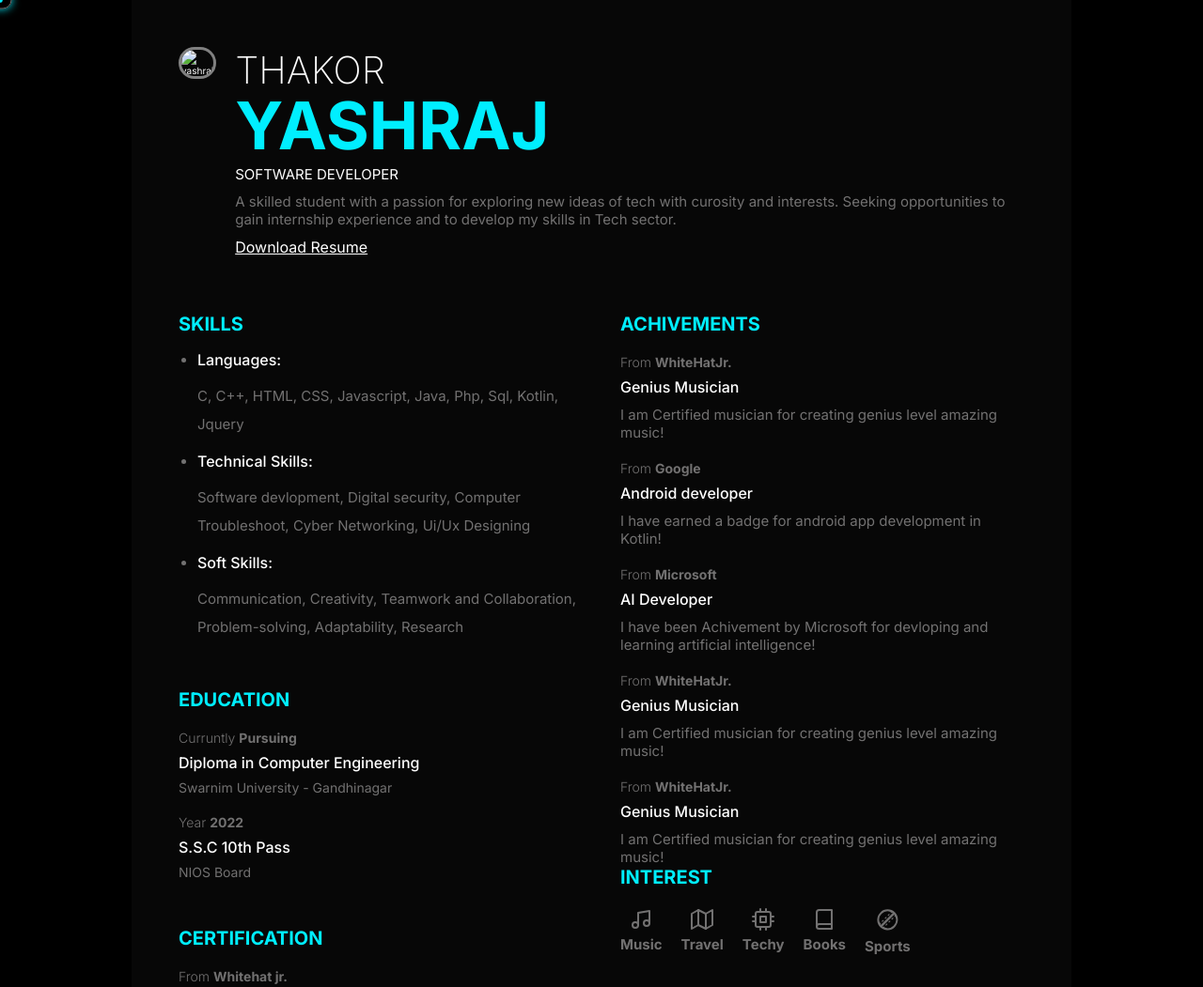
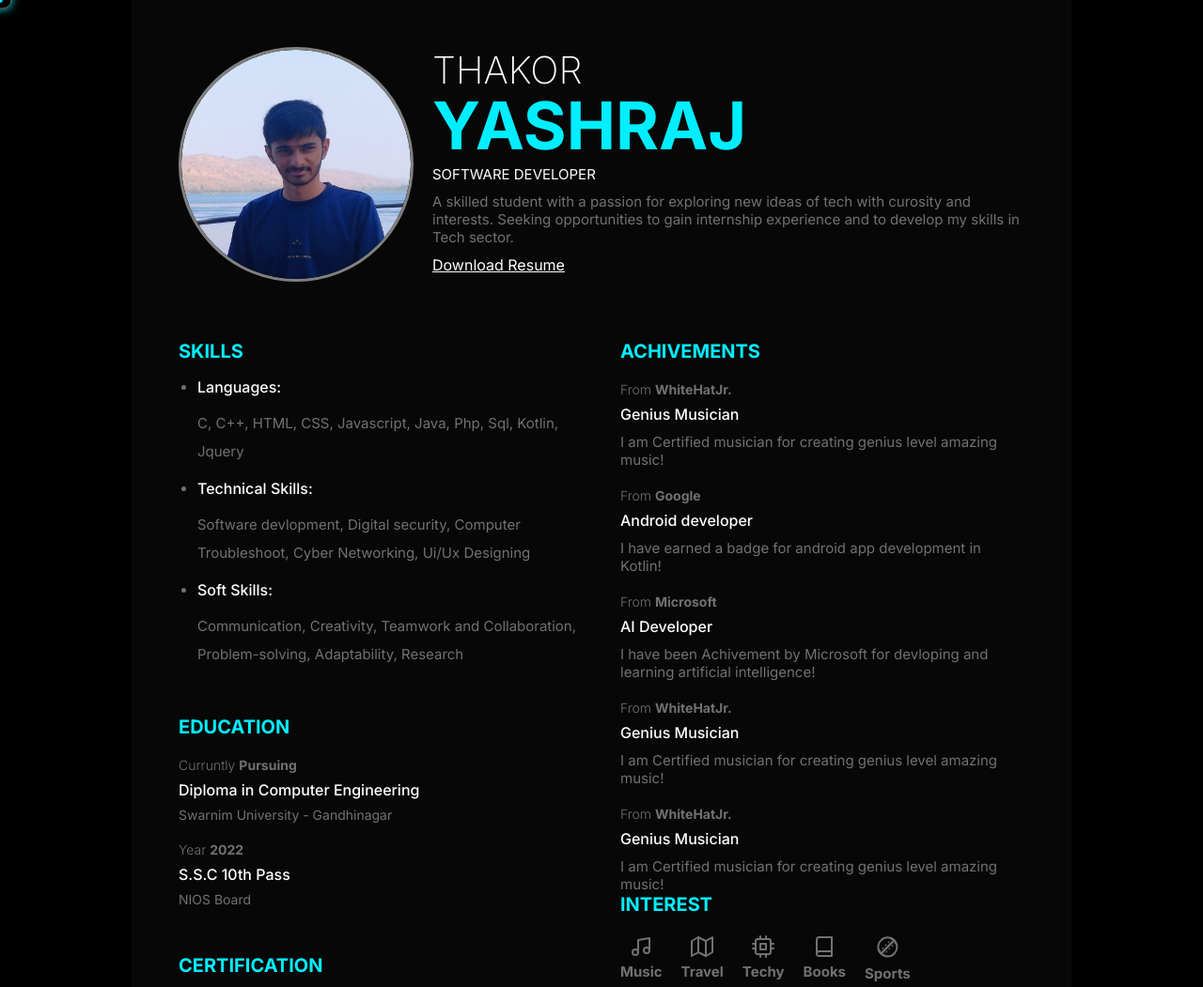
Before and after one commit to Yashrajthakor06/PortfolioWeb, a plain HTML site: page index.html in a window 1280 px wide. Shown: the top 1051 px of the page at 94% size. Drawn offline with nearby package versions, Linux system fonts and the light colour scheme.

Commit message:
Update index.html 2

```diff
--- a/index.html
+++ b/index.html
@@ -16,7 +16,7 @@
       <div class="profile">
         <div class="profile_container">
           <div class="profile_profileImg">
-            <img src="./profileImage.jpeg" alt="yashraj " />
+            <img src="./profileImage.png" alt="yashraj " />
           </div>
           <div>
             <h1 class="profile_name">
```
